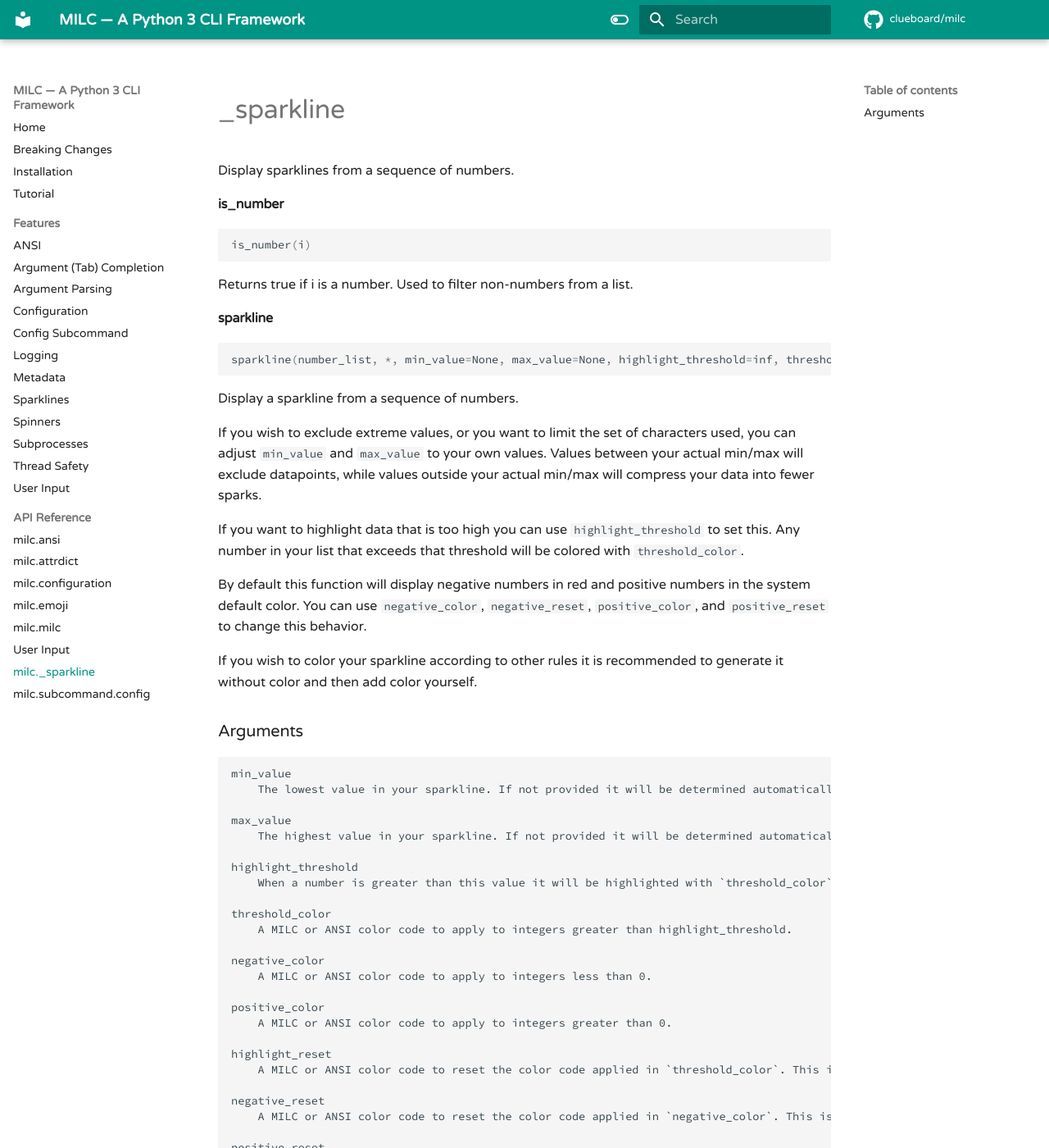
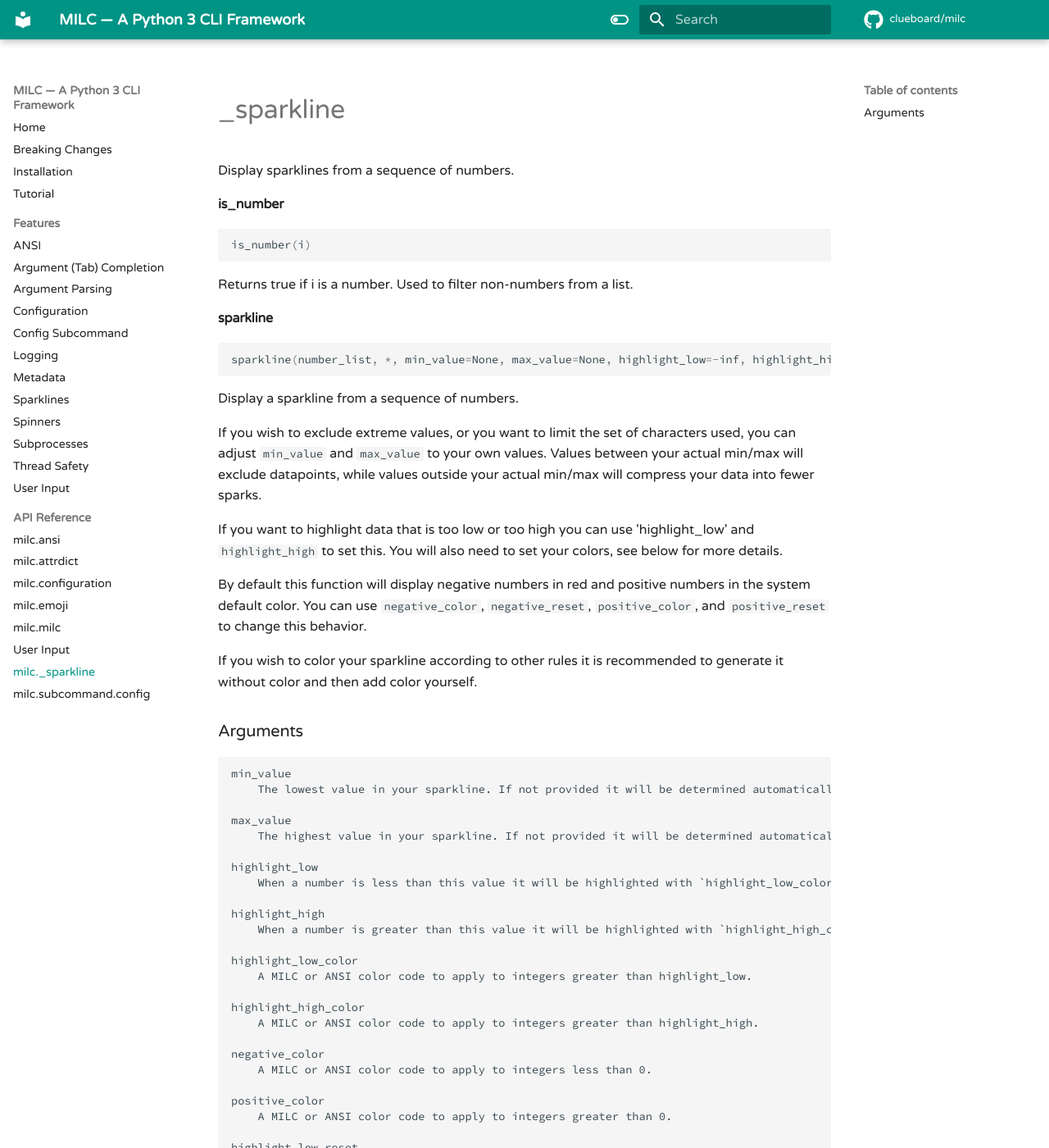
Before and after one commit to clueboard/milc, an MkDocs documentation site: the page built from docs/api__sparkline.md, in a window 1280 px wide and 1400 px high. Shown: the whole window at 82% size. Built offline with MkDocs 1.6.1 and Material for MkDocs 9.7.7, drawn with Linux system fonts in a browser that asks for light colours; comment, search, counter and statistics services are not loaded; the version menu is left out; some of the changed text lies outside the part shown.

Commit message:
update the sparkline api docs

````diff
--- a/docs/api__sparkline.md
+++ b/docs/api__sparkline.md
@@ -19,14 +19,14 @@ Returns true if i is a number. Used to filter non-numbers from a list.
 #### sparkline
 
 ```python
-sparkline(number_list, *, min_value=None, max_value=None, highlight_threshold=inf, threshold_color='', negative_color='{fg_red}', positive_color='', highlight_reset='{fg_reset}', negative_reset='{fg_reset}', positive_reset='{fg_reset}')
+sparkline(number_list, *, min_value=None, max_value=None, highlight_low=-inf, highlight_high=inf, highlight_low_color='', highlight_high_color='', negative_color='{fg_red}', positive_color='', highlight_low_reset='{fg_reset}', highlight_high_reset='{fg_reset}', negative_reset='{fg_reset}', positive_reset='{fg_reset}')
 ```
 
 Display a sparkline from a sequence of numbers.
 
 If you wish to exclude extreme values, or you want to limit the set of characters used, you can adjust `min_value` and `max_value` to your own values. Values between your actual min/max will exclude datapoints, while values outside your actual min/max will compress your data into fewer sparks.
 
-If you want to highlight data that is too high you can use `highlight_threshold` to set this. Any number in your list that exceeds that threshold will be colored with `threshold_color`.
+If you want to highlight data that is too low or too high you can use 'highlight_low' and `highlight_high` to set this. You will also need to set your colors, see below for more details.
 
 By default this function will display negative numbers in red and positive numbers in the system default color. You can use `negative_color`, `negative_reset`, `positive_color`, and `positive_reset` to change this behavior.
 
@@ -40,11 +40,17 @@ If you wish to color your sparkline according to other rules it is recommended t
     max_value
         The highest value in your sparkline. If not provided it will be determined automatically.
 
-    highlight_threshold
-        When a number is greater than this value it will be highlighted with `threshold_color`.
+    highlight_low
+        When a number is less than this value it will be highlighted with `highlight_low_color`.
 
-    threshold_color
-        A MILC or ANSI color code to apply to integers greater than highlight_threshold.
+    highlight_high
+        When a number is greater than this value it will be highlighted with `highlight_high_color`.
+
+    highlight_low_color
+        A MILC or ANSI color code to apply to integers greater than highlight_low.
+
+    highlight_high_color
+        A MILC or ANSI color code to apply to integers greater than highlight_high.
 
     negative_color
         A MILC or ANSI color code to apply to integers less than 0.
@@ -52,8 +58,11 @@ If you wish to color your sparkline according to other rules it is recommended t
     positive_color
         A MILC or ANSI color code to apply to integers greater than 0.
 
-    highlight_reset
-        A MILC or ANSI color code to reset the color code applied in `threshold_color`. This is usually `{fg_reset}`, `{bg_reset}`, or `{style_reset_all}`.
+    highlight_low_reset
+        A MILC or ANSI color code to reset the color code applied in `highlight_low_color`. This is usually `{fg_reset}`, `{bg_reset}`, or `{style_reset_all}`.
+
+    highlight_high_reset
+        A MILC or ANSI color code to reset the color code applied in `highlight_high_color`. This is usually `{fg_reset}`, `{bg_reset}`, or `{style_reset_all}`.
 
     negative_reset
         A MILC or ANSI color code to reset the color code applied in `negative_color`. This is usually `{fg_reset}`, `{bg_reset}`, or `{style_reset_all}`.
````
